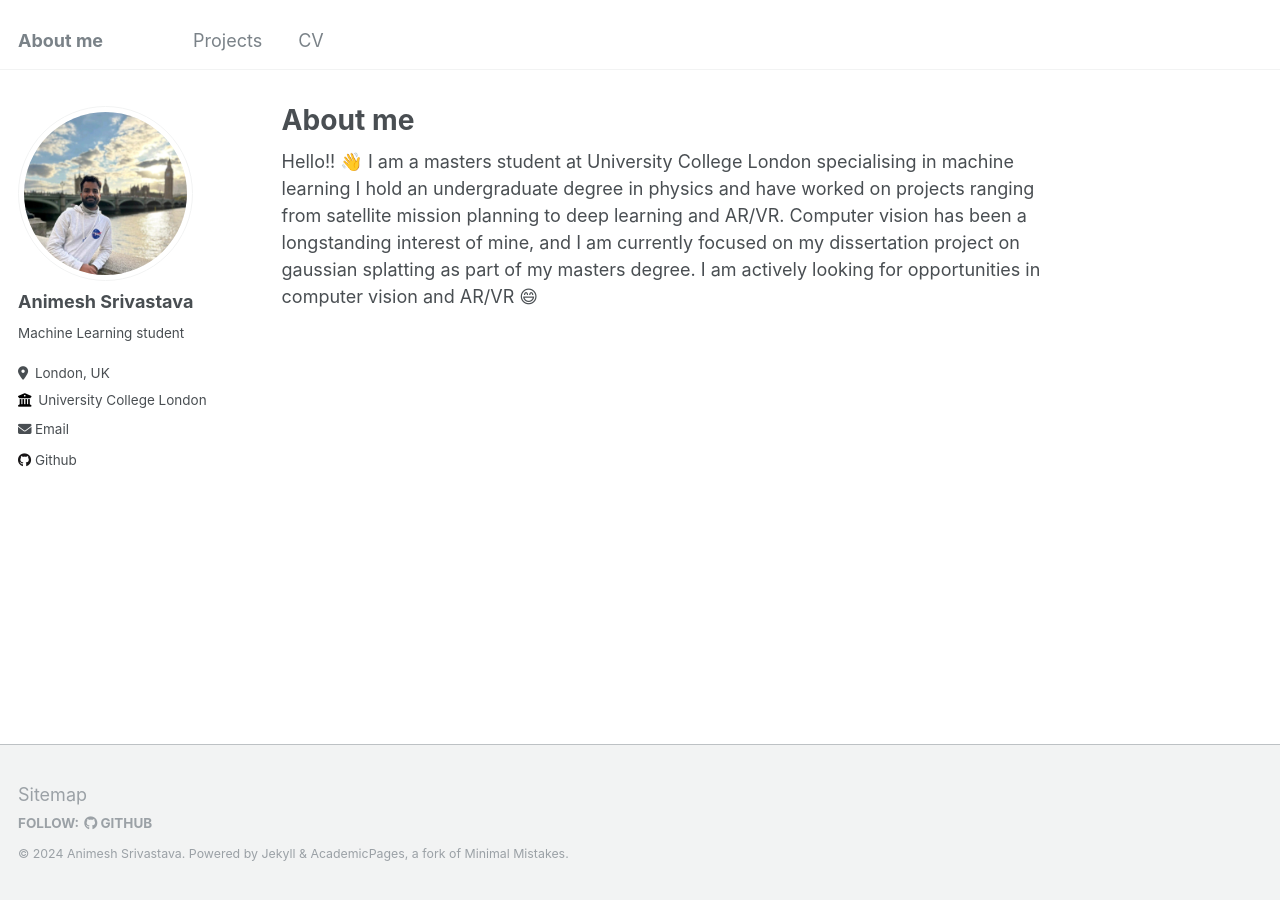
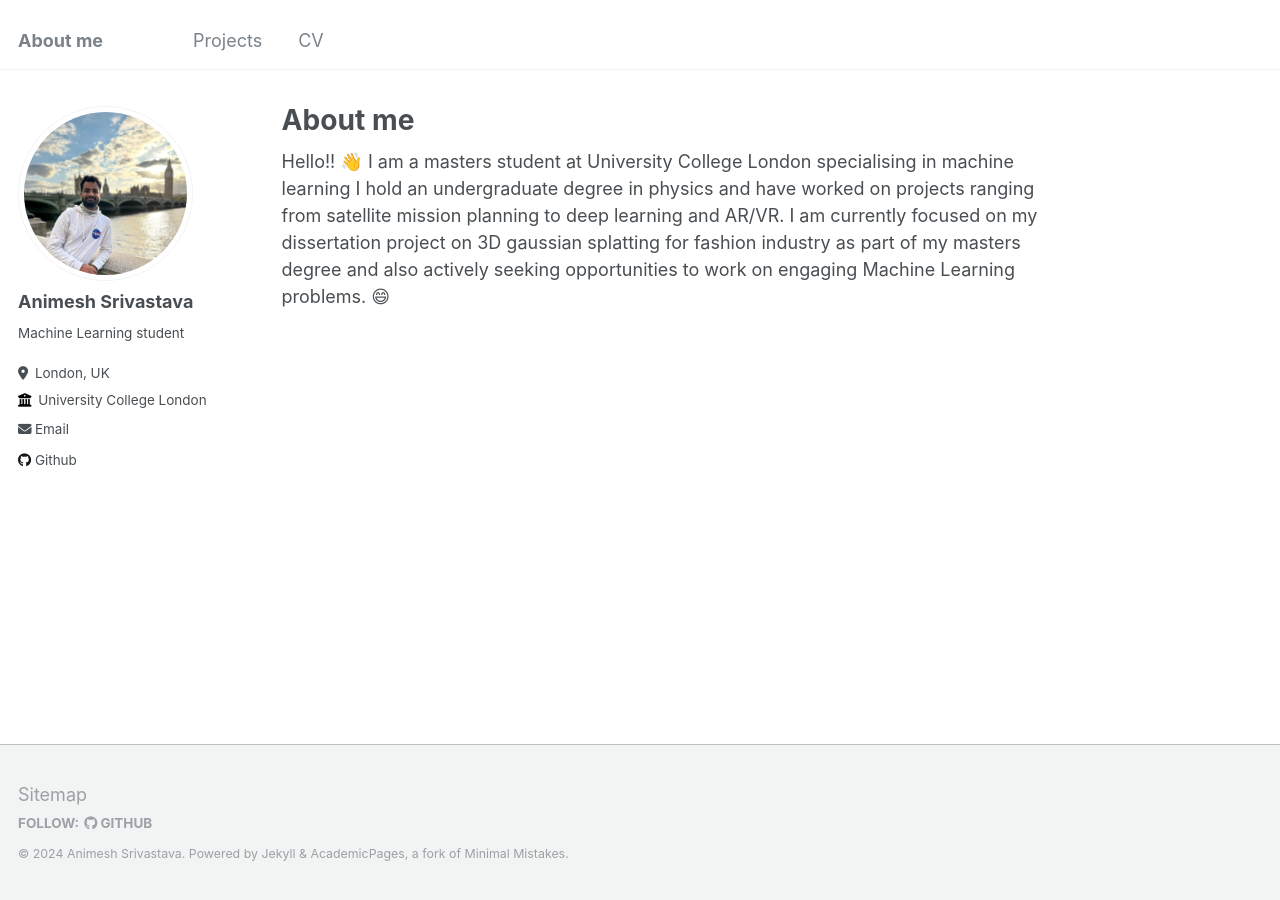
Before and after one commit to animesh-77/animesh-77.github.io, a Jekyll site: the page built from _pages/about.md, in a window 1280 px wide. Built offline with Jekyll 4.4.1, drawn with Linux system fonts in a browser that asks for light colours.

Commit message:
docs: remove AR/VR computer vision

```diff
--- a/_pages/about.md
+++ b/_pages/about.md
@@ -8,7 +8,7 @@ redirect_from:
 sitemap: false
 ---
 
-Hello!! &#x1F44B; I am a masters student at University College London specialising in machine learning  I hold an undergraduate degree in physics and have worked on projects ranging from satellite mission planning to deep learning and AR/VR. Computer vision has been a longstanding interest of mine, and I am currently focused on my dissertation project on gaussian splatting as part of my masters degree.	I am actively looking for opportunities in computer vision and AR/VR &#128516;
+Hello!! &#x1F44B; I am a masters student at University College London specialising in machine learning  I hold an undergraduate degree in physics and have worked on projects ranging from satellite mission planning to deep learning and AR/VR. I am currently focused on my dissertation project on 3D gaussian splatting for fashion industry as part of my masters degree and also actively seeking opportunities to work on engaging Machine Learning problems. &#128516;
 
 
 
```
